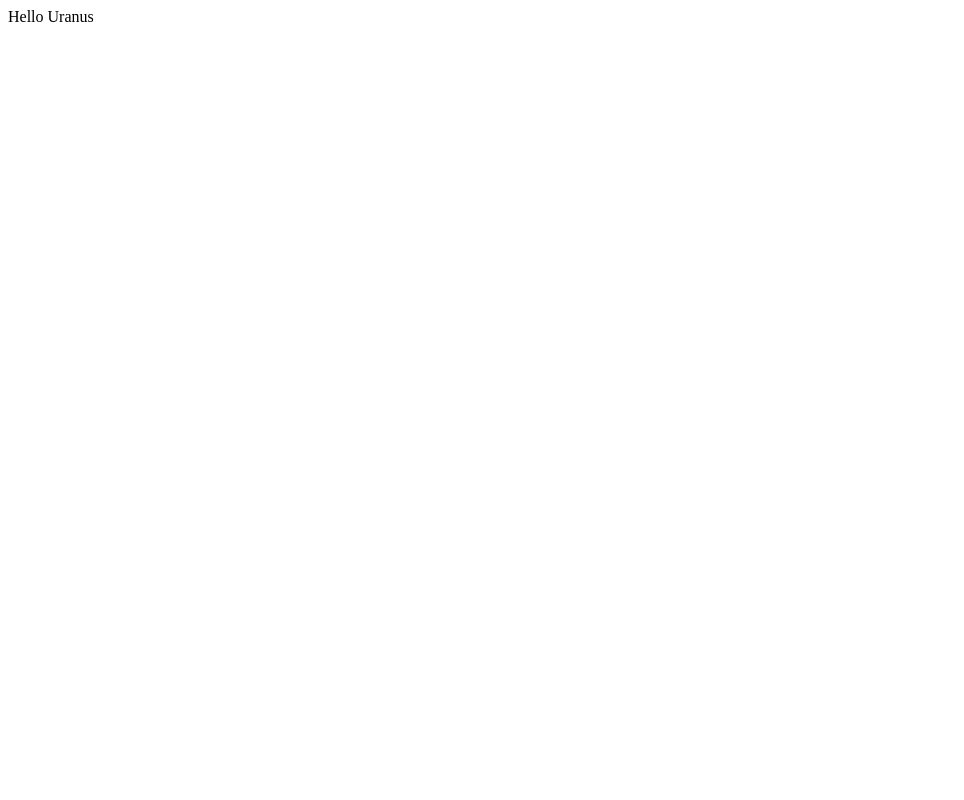
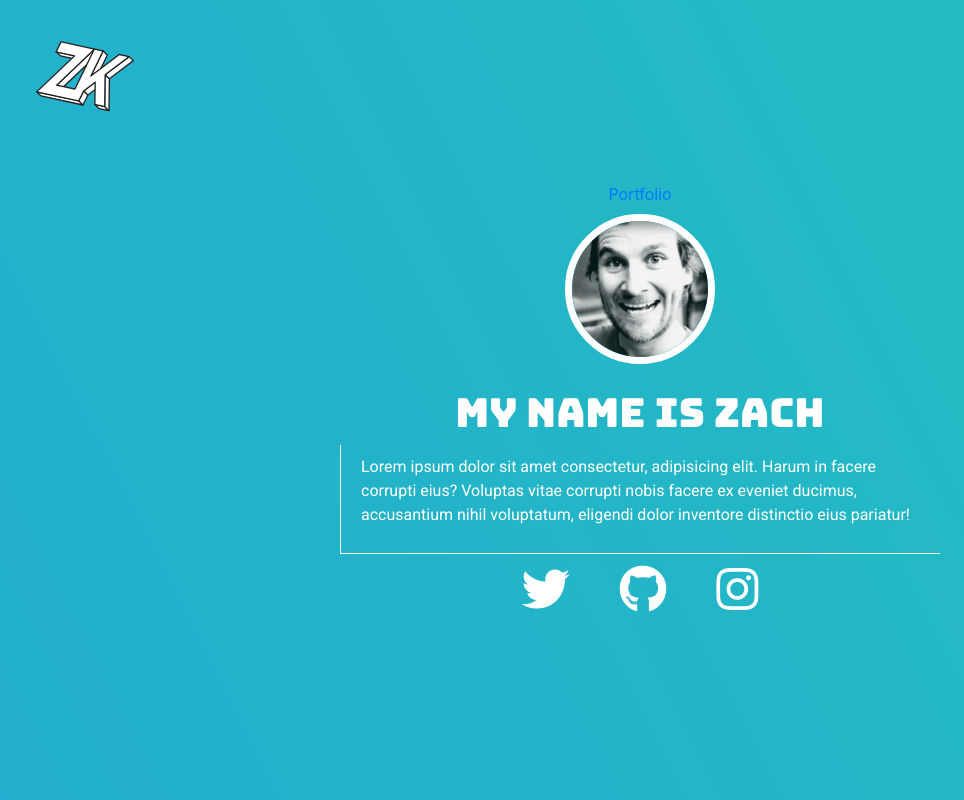
Before and after one commit to zrkamp/zrkamp.github.io, a plain HTML site: page index.html in a window 1280 px wide. Shown: the whole page, without its empty margins (0-964 px from the left). Drawn offline with nearby package versions, Linux system fonts and the light colour scheme; a web font is replaced by a local one.

Commit message:
Second commit

```diff
--- /dev/null
+++ b/css/style.css
@@ -0,0 +1,159 @@
+body {
+    margin: 0;
+    padding: 0;
+}
+
+.svg {
+    position: absolute;
+    top: 20px;
+    left: 20px;
+}
+
+#profile-box {
+    display: flex;
+    flex-direction: column;
+    justify-content: center;
+    align-content: center;
+    align-items: center;
+}
+
+#profile-img {
+    width: 150px;
+    height: 150px;
+    border: 7px solid #fff;
+    border-radius: 50%;
+    margin-bottom: 25px;
+}
+
+.p-text {
+    color: #fff !important;
+    font-family: 'Roboto', sans-serif;
+}
+
+#main-text {
+    text-align: left;
+    font-weight: 100;
+}
+
+#content-one {
+    padding: 10px 20px;
+    border-left: 1px solid #fff;
+    border-bottom: 1px solid #fff;
+    max-width: 600px !important;
+}
+
+h1 {
+    font-family: 'Bungee', sans-serif;
+    color: #fff;
+    text-align: center;
+    margin-bottom: 25px;
+}
+
+p {
+    text-align: center;
+}
+/* Flexbox ======================================== */
+body {
+    display: flex;
+    flex-direction: column;
+    flex-wrap: nowrap;
+    justify-content: center;
+    align-content: center;
+    align-items: center;
+}
+
+.social.container {
+    display: -ms-flexbox;
+    display: -webkit-flex;
+    display: flex;
+    -webkit-flex-direction: row;
+    -ms-flex-direction: row;
+    flex-direction: row;
+    -webkit-flex-wrap: nowrap;
+    -ms-flex-wrap: nowrap;
+    flex-wrap: nowrap;
+    -webkit-justify-content: center;
+    -ms-flex-pack: center;
+    justify-content: center;
+    -webkit-align-content: stretch;
+    -ms-flex-line-pack: stretch;
+    align-content: stretch;
+    -webkit-align-items: center;
+    -ms-flex-align: center;
+    align-items: center;
+}
+
+.social-icon {
+    margin: 0 25px;
+}
+
+/* Animation ======================================== */
+.box {
+    height: 100vh;
+    width: 100%;
+	background: linear-gradient(63deg,#ff884d,#660066,#23A6D5, #23D5AB);
+	background-size: 800% 800%;
+	-webkit-animation: Gradient 15s ease infinite;
+	-moz-animation: Gradient 15s ease infinite;
+    animation: Gradient 15s ease infinite;
+}
+
+@-webkit-keyframes Gradient {
+	0% {
+		background-position: 0% 50%
+	}
+	50% {
+		background-position: 100% 50%
+	}
+	100% {
+		background-position: 0% 50%
+	}
+}
+
+@-moz-keyframes Gradient {
+	0% {
+		background-position: 0% 50%
+	}
+	50% {
+		background-position: 100% 50%
+	}
+	100% {
+		background-position: 0% 50%
+	}
+}
+
+@keyframes Gradient {
+	0% {
+		background-position: 0% 50%
+	}
+	50% {
+		background-position: 100% 50%
+	}
+	100% {
+		background-position: 0% 50%
+	}
+}
+/* ======================================== */
+#personal-logo {
+    width: 100px;
+    margin-top: 20px;
+}
+
+  @media only screen and (max-width: 600px) {
+    #personal-logo {
+        max-width: 50px;
+    }
+  }
+
+  #portrait {
+      max-width: 200px;
+  }
+
+  .social a {
+      color: #fff;
+      font-size: 3rem;
+  }
+
+.social a:hover {
+    color: salmon;
+}
--- a/index.html
+++ b/index.html
@@ -1 +1,38 @@
-Hello Uranus
+<!DOCTYPE html>
+<html>
+    <head>
+        <link rel="stylesheet" href="css/style.css">
+        <link href="https://fonts.googleapis.com/css?family=Bungee|Roboto" rel="stylesheet">
+        <link rel="stylesheet" href="https://stackpath.bootstrapcdn.com/bootstrap/4.3.1/css/bootstrap.min.css">
+        <link rel="stylesheet" href="https://use.fontawesome.com/releases/v5.8.2/css/all.css" integrity="sha384-oS3vJWv+0UjzBfQzYUhtDYW+Pj2yciDJxpsK1OYPAYjqT085Qq/1cq5FLXAZQ7Ay" crossorigin="anonymous">
+        <link href="https://fonts.googleapis.com/css?family=Akronim" rel="stylesheet">
+    </head>
+    <body class="box gradAnimation container">
+
+        <nav class="nav">
+            <div class="row">
+            <div class="container svg">
+                <img id="personal-logo" src="img/zk-new.svg" width="400px" alt="">
+            </div>
+            <a class="nav-link" href="#">Portfolio</a>
+            </div>
+        </nav>
+
+        <main>
+            <div id="profile-box">
+                <img id="profile-img" src="img/zk-profile.png" alt="">
+                <h1>My name is Zach</h1>
+
+            </div>
+            <article id="content-one">
+                <p class="p-text" id="main-text">Lorem ipsum dolor sit amet consectetur, adipisicing elit. Harum in facere corrupti eius? Voluptas vitae corrupti nobis facere ex eveniet ducimus, accusantium nihil voluptatum, eligendi dolor inventore distinctio eius pariatur!</p>
+            </article>
+            <div class="social container">
+                <a href=""><i class="fab fa-twitter social-icon"></i></a>
+                <a href=""><i class="fab fa-github social-icon"></i></a>
+                <a href=""><i class="fab fa-instagram social-icon"></i></a>
+            </div>
+        </main>
+
+    </body>
+</html>
```
Also changed, not shown: img/frida-me-circle.png (added), img/zk-new.svg (added), img/zk-profile.png (added), 1 other file.
